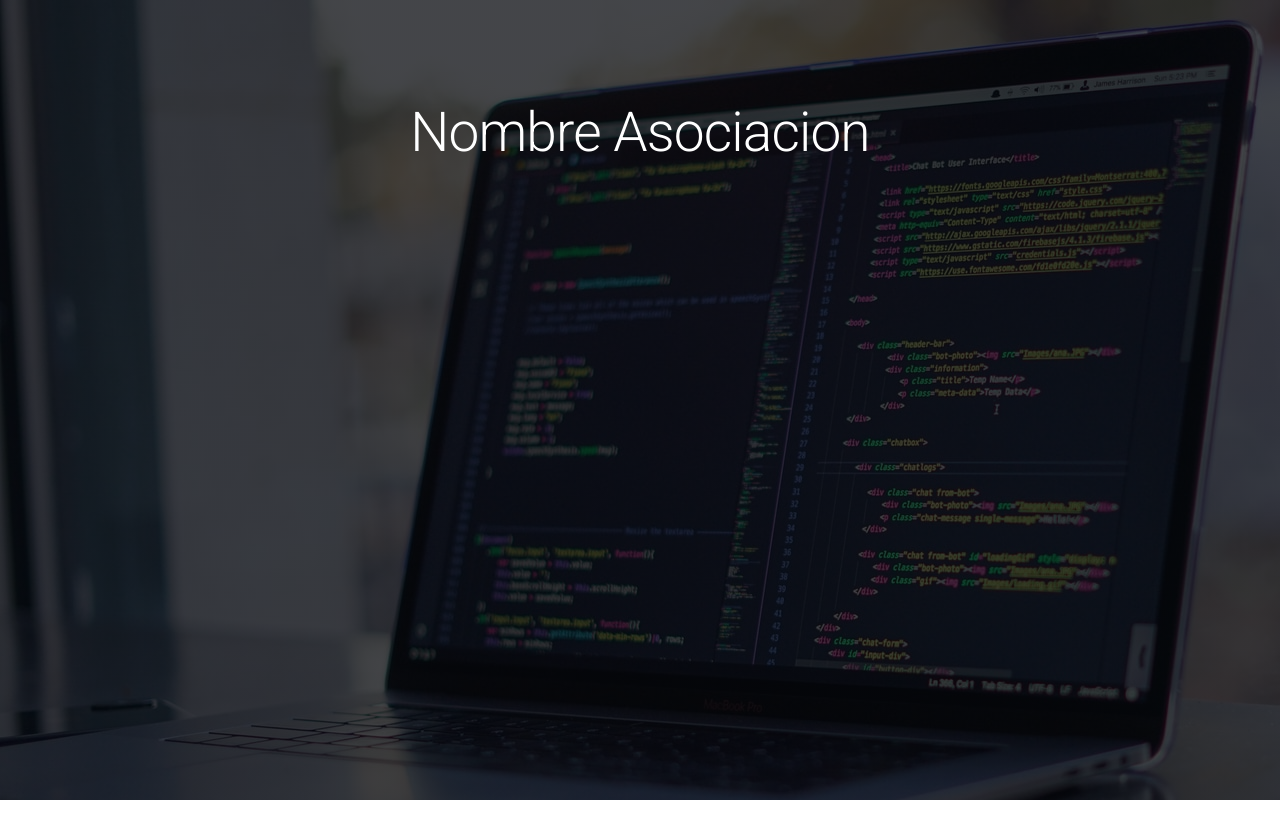
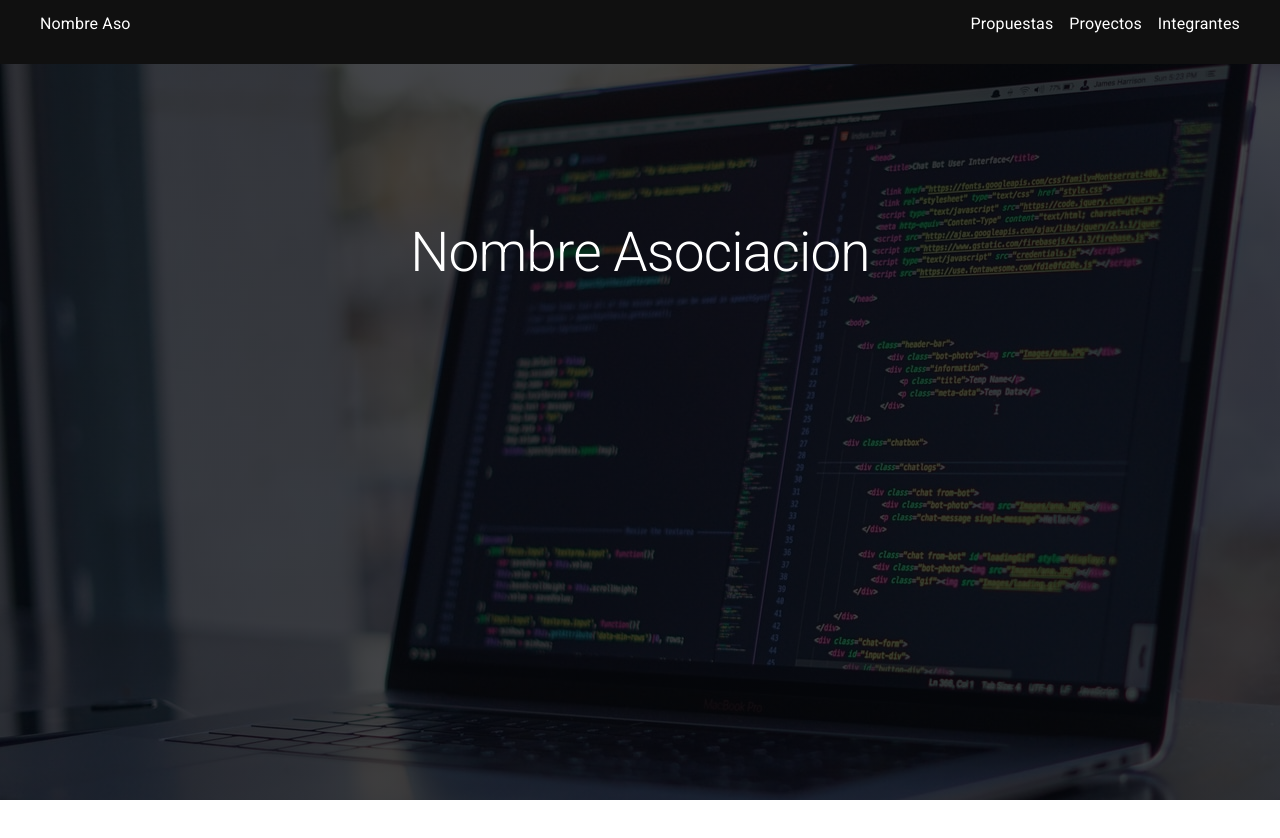
Before and after one commit to v-devOs/AsoPage, a Next.js app: page / in a window 1280 px wide. Shown: the top 838 px of the page. Built offline with nearby package versions, Linux system fonts and the light colour scheme.

Commit message:
Navbar integrada

```diff
--- a/components/lading/Members.tsx
+++ b/components/lading/Members.tsx
@@ -12,7 +12,7 @@ export const Members = () => {
         </DecoredTitle>
       </Grid>
 
-      <Grid item xs={12} sx={{ display: { xs: 'none', md: 'flex'}, flexWrap: 'wrap', justifyContent: 'space-evenly'}}>
+      <Grid item xs={12} sx={{ display: { xs: 'none', md: 'flex'}, flexWrap: 'wrap', justifyContent: 'space-between'}}>
         <Gallery/>
       </Grid>
 
--- a/components/layouts/HomeLayout.tsx
+++ b/components/layouts/HomeLayout.tsx
@@ -1,7 +1,7 @@
 import Head from 'next/head';
 import React from 'react'
 import { ReactNode, FC } from 'react';
-import { Footer } from '../ui';
+import { Footer, Navbar } from '../ui';
 
 
 interface Props{
@@ -18,6 +18,10 @@ export const HomeLayout: FC<Props> = ({ children, desc, title}) => {
         <title>{ title }</title>
       </Head>
 
+      <nav>
+        <Navbar/>
+      </nav>
+
       <main  className='fade-in'>
         {
           children
--- /dev/null
+++ b/components/ui/Navbar.tsx
@@ -0,0 +1,25 @@
+import React from 'react'
+import { AppBar, Link, Toolbar, Box } from '@mui/material';
+import { navbarTags } from './constants';
+
+export const Navbar = () => {
+  return (
+    <AppBar>
+      <Toolbar>
+        <Link href='/' sx={{ ml: 2}}>
+          Nombre Aso
+        </Link>
+
+        <Box sx={{ flex: 1}}></Box>
+
+        {
+          navbarTags.map( tag => (
+            <Link key={tag} href={`#${tag}`} sx={{ mr: 2}}>
+              { tag }
+            </Link>
+          ))
+        }
+      </Toolbar>
+    </AppBar>
+  )
+}
--- a/components/ui/index.ts
+++ b/components/ui/index.ts
@@ -3,3 +3,4 @@ export * from './SideMenu'
 export * from './Footer'
 
 export * from './DecoredTitle'
+export * from './Navbar'
--- a/pages/index.tsx
+++ b/pages/index.tsx
@@ -2,6 +2,7 @@ import { HomeLayout } from '@/components/layouts/HomeLayout';
 import { Typography } from '@mui/material'
 import { useWrite } from '../hook/useWrite';
 import { Members, Projects, Proposals } from '@/components/lading';
+import Image from 'next/image';
 
 const HomePage = () => {
 
@@ -14,7 +15,8 @@ const HomePage = () => {
     >
 
       <section className='section-main spacing-sections'>
-        <Typography variant='h1' component='h1' color='white' sx={{ textAlign: 'center'}}>{ actualPhrase }</Typography>
+        <Typography variant='h1' component='h1' color='white' sx={{ textAlign: 'center', pt: 15}}>{ actualPhrase }</Typography>
+
       </section>
 
       <section className='section-proposals spacing-sections appearWhenScroll'>
--- a/styles/globals.css
+++ b/styles/globals.css
@@ -5,8 +5,9 @@
   height: 100vh;
   background: linear-gradient(rgba(5,7,12,0.75), rgba(5,7,12,0.75)), url("/images/wallpaper2.jpg");
   background-repeat: no-repeat;
+  padding: 100px 0px;
+  /* background: #191919; */
 
-  padding: 100px 0px;
 }
 
 
--- a/themes/light-theme.ts
+++ b/themes/light-theme.ts
@@ -19,18 +19,16 @@ export const lightTheme = createTheme({
     MuiLink: {
       defaultProps: {
         underline: 'none',
-        color: '#252525'
+        color: '#fff'
       },
     },
     MuiAppBar: {
       defaultProps: {
         elevation: 0,
-        position: 'fixed',
       },
       styleOverrides: {
         root: {
-          background: 'none',
-          height: 70,
+          // height: 70,
         },
       }
     },
```
Also changed, not shown: public/images/4819716.jpg (deleted), public/images/wallpaper2-mobile.jpg (deleted).
